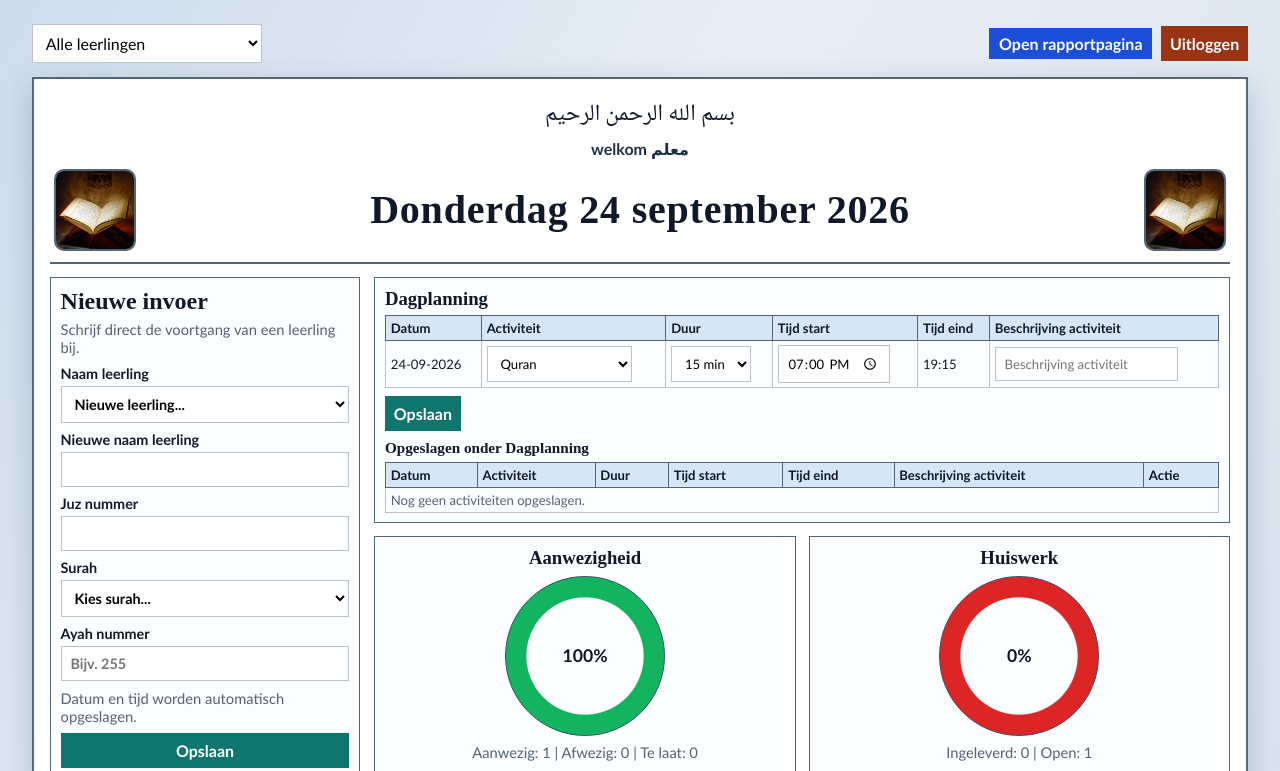
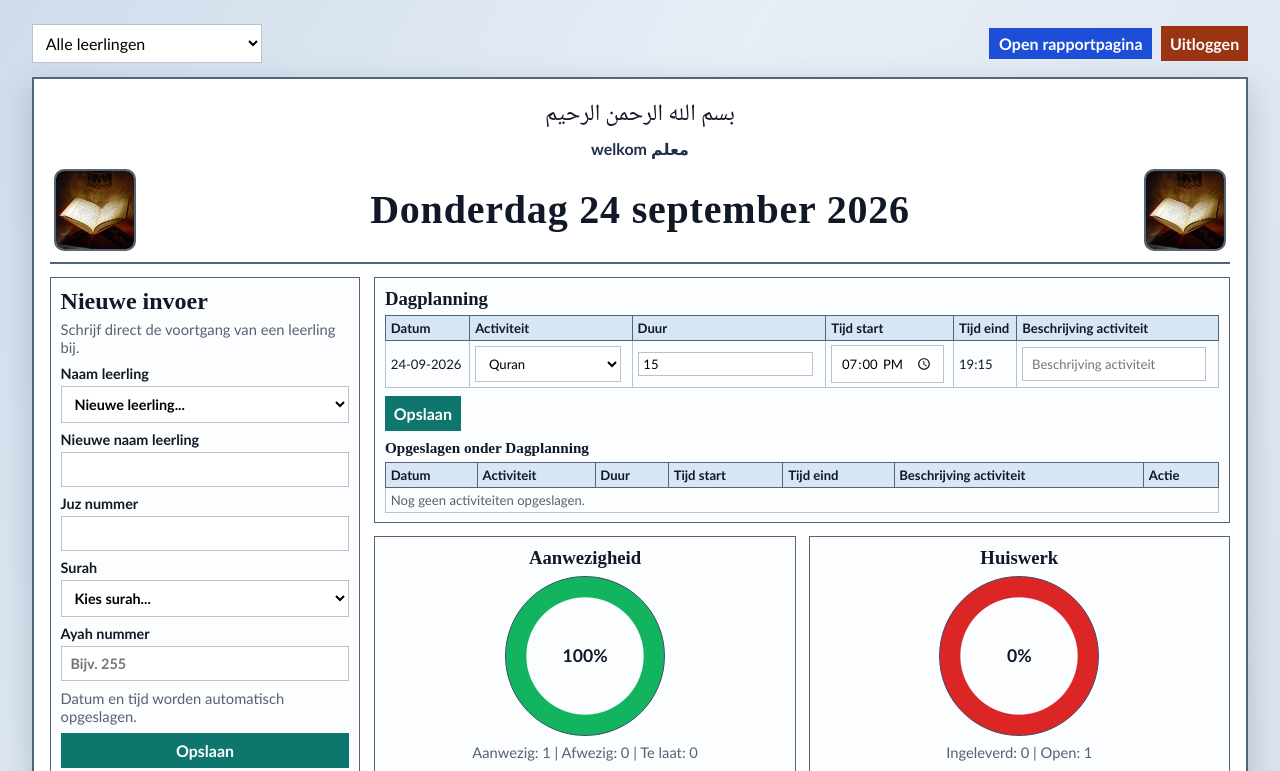
Before and after one commit to cali1997/quran, a Flask app: page / in a window 1280 px wide. Shown: the top 771 px of the page. Run offline with Flask 3, Linux system fonts and the light colour scheme; the visitor is signed in with stand-in values (Sample User, id 1); parts of the project's set-up code (start-up, migrations or seed data) failed here and were passed over.

Commit message:
Maak duurveld vrij invoerbaar

```diff
--- a/templates/index.html
+++ b/templates/index.html
@@ -152,13 +152,17 @@
                       </select>
                     </td>
                     <td>
-                      <select id="plan-duration-input" aria-label="Duur">
-                        <option value="15" selected>15 min</option>
-                        <option value="30">30 min</option>
-                        <option value="45">45 min</option>
-                        <option value="60">60 min</option>
-                        <option value="90">90 min</option>
-                      </select>
+                      <input
+                        type="number"
+                        id="plan-duration-input"
+                        class="plan-start-input"
+                        value="15"
+                        min="1"
+                        step="1"
+                        inputmode="numeric"
+                        aria-label="Duur in minuten"
+                        required
+                      />
                     </td>
                     <td>
                       <input type="time" id="plan-start-input" value="19:00" aria-label="Starttijd" />
@@ -583,7 +587,7 @@
       }
 
       if (durationInput) {
-        durationInput.addEventListener('change', updateEndPreview);
+        durationInput.addEventListener('input', updateEndPreview);
       }
 
       if (startInput) {
```
